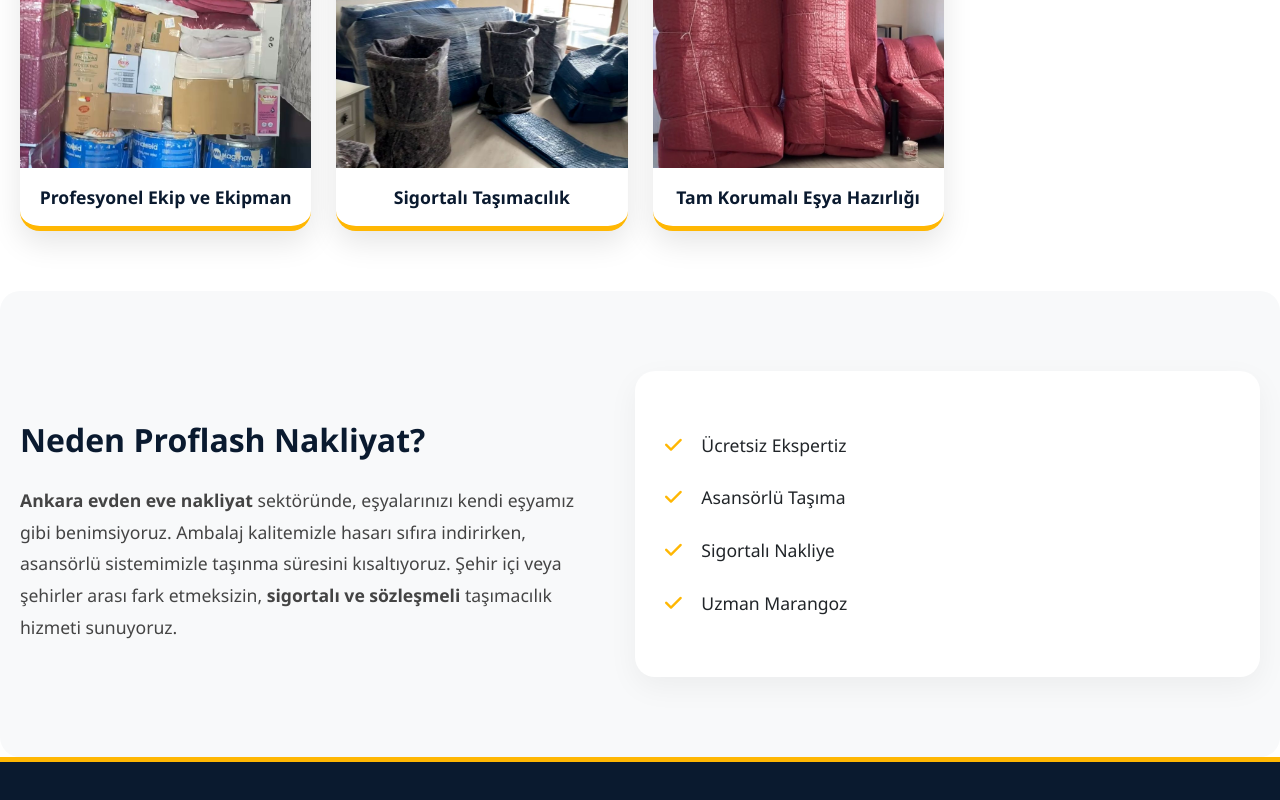
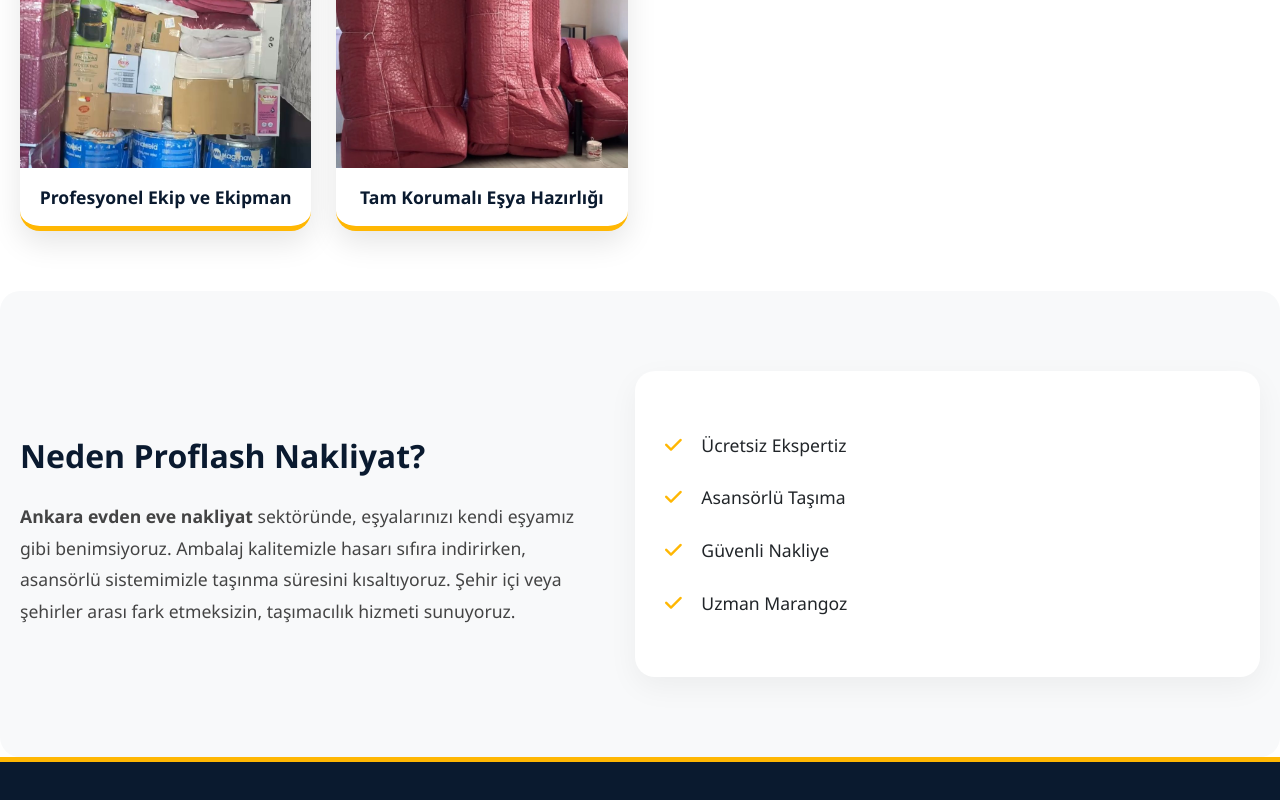
Before and after one commit to ozviranfaruk-lgtm/websitem, a React (Vite) app: page / in a window 1280 px wide. Shown: the part 1586-2386 px from the top of the page. Built offline with nearby package versions, Linux system fonts and the light colour scheme.

Commit message:
yazılar deisti

```diff
--- a/src/pages/Home.jsx
+++ b/src/pages/Home.jsx
@@ -62,12 +62,6 @@
             <div style={captionStyle}>Profesyonel Ekip ve Ekipman</div>
           </div>
 
-          {/* FOTO 6 */}
-          <div style={mediaCardStyle}>
-            <img src="/assets/galeri/foto6.jpg" alt="Hizmet" style={mediaStyle} />
-            <div style={captionStyle}>Sigortalı Taşımacılık</div>
-          </div>
-
           {/* FOTO 7 */}
           <div style={mediaCardStyle}>
             <img src="/assets/galeri/foto7.jpg" alt="Paketleme Detay" style={mediaStyle} />
@@ -85,14 +79,14 @@
             <p style={{ lineHeight: '1.8', color: '#444', fontSize: '1.1rem' }}>
               <strong>Ankara evden eve nakliyat</strong> sektöründe, eşyalarınızı kendi eşyamız gibi benimsiyoruz.
               Ambalaj kalitemizle hasarı sıfıra indirirken, asansörlü sistemimizle taşınma süresini kısaltıyoruz.
-              Şehir içi veya şehirler arası fark etmeksizin, <strong>sigortalı ve sözleşmeli</strong> taşımacılık hizmeti sunuyoruz.
+              Şehir içi veya şehirler arası fark etmeksizin, <strong></strong> taşımacılık hizmeti sunuyoruz.
             </p>
           </div>
           <div style={whyUsBox}>
             <ul style={listStyle}>
               <li><i className="fa-solid fa-check" style={checkStyle}></i> Ücretsiz Ekspertiz</li>
               <li><i className="fa-solid fa-check" style={checkStyle}></i> Asansörlü Taşıma</li>
-              <li><i className="fa-solid fa-check" style={checkStyle}></i> Sigortalı Nakliye</li>
+              <li><i className="fa-solid fa-check" style={checkStyle}></i> Güvenli Nakliye</li>
               <li><i className="fa-solid fa-check" style={checkStyle}></i> Uzman Marangoz</li>
             </ul>
           </div>
```
